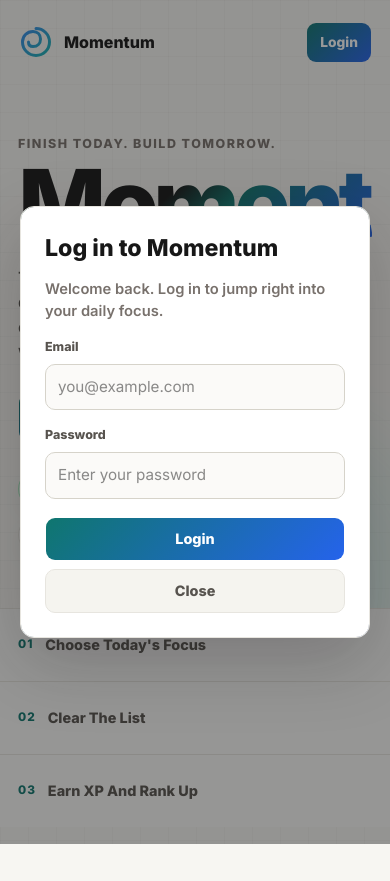
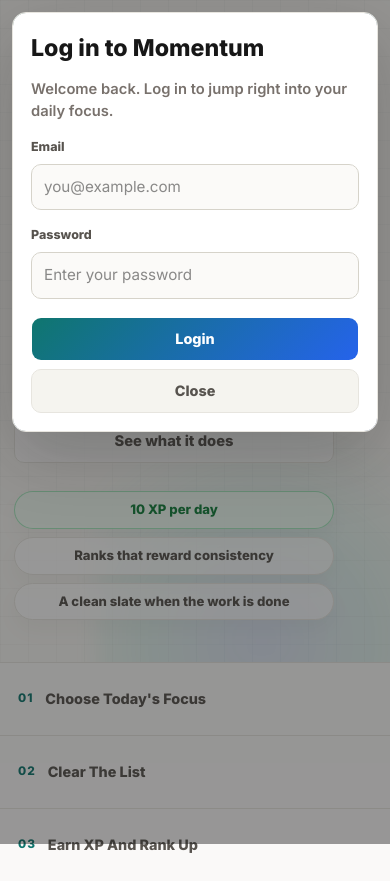
Before and after one commit to Chibbs13/todo-react, a React (Vite) app in the folder client/: page / in a window 390 px wide. Both pictures are taken after a click on the button "Login". Before the commit the page ends 844 px from the top, so only its background shows below. Built offline with nearby package versions, Linux system fonts and the light colour scheme; no server answers.

Commit message:
add try it free button for testing

```diff
--- a/client/src/App.css
+++ b/client/src/App.css
@@ -190,6 +190,12 @@
   font-weight: 850;
 }
 
+.landing-nav-actions {
+  display: flex;
+  align-items: center;
+  gap: 8px;
+}
+
 .landing-logo {
   width: 36px;
   height: 36px;
@@ -218,6 +224,16 @@
 .landing-nav-button {
   padding: 9px 13px;
   font-size: 0.86rem;
+}
+
+.landing-nav-secondary {
+  border-color: #e7e5df;
+  background: rgba(255, 255, 255, 0.78);
+  color: #57534e;
+}
+
+.landing-nav-secondary:hover {
+  color: #171717;
 }
 
 .landing-primary-button {
@@ -1324,6 +1340,7 @@
   justify-content: center;
   padding: 20px;
   background: rgba(23, 23, 23, 0.44);
+  overflow-y: auto;
 }
 
 .task-modal,
@@ -1331,6 +1348,7 @@
   position: relative;
   overflow: hidden;
   width: 100%;
+  max-height: calc(100vh - 40px);
   border: 1px solid #e7e5df;
   border-radius: 14px;
   background:
@@ -1352,6 +1370,7 @@
 .account-modal {
   max-width: 460px;
   padding: 24px;
+  overflow-y: auto;
 }
 
 .account-modal-copy {
@@ -1814,6 +1833,14 @@
     font-size: clamp(4.4rem, 24vw, 7rem);
   }
 
+  .landing-copy p:not(.landing-eyebrow) {
+    width: min(100%, 620px);
+  }
+
+  .landing-hook-row {
+    max-width: 620px;
+  }
+
   .landing-preview-band {
     grid-template-columns: 1fr;
   }
@@ -1881,6 +1908,10 @@
     opacity: 1;
   }
 
+  .level-card {
+    min-height: 0;
+  }
+
   .category-add-button {
     width: auto;
     margin-top: 10px;
@@ -1907,6 +1938,68 @@
 }
 
 @media (max-width: 620px) {
+  .landing-hero {
+    padding: 18px 14px 42px;
+  }
+
+  .landing-nav {
+    gap: 12px;
+    margin-bottom: 58px;
+  }
+
+  .landing-nav-actions {
+    flex: 0 0 auto;
+    gap: 6px;
+  }
+
+  .landing-nav-button {
+    padding: 9px 10px;
+    font-size: 0.8rem;
+  }
+
+  .landing-brand {
+    min-width: 0;
+  }
+
+  .landing-copy h1 {
+    font-size: clamp(3.55rem, 21vw, 5.8rem);
+    line-height: 0.9;
+  }
+
+  .landing-copy p:not(.landing-eyebrow) {
+    margin-top: 18px;
+    font-size: 1rem;
+  }
+
+  .landing-actions {
+    align-items: stretch;
+    flex-direction: column;
+    gap: 10px;
+    width: min(100%, 320px);
+  }
+
+  .landing-primary-button,
+  .landing-secondary-button {
+    width: 100%;
+    min-height: 44px;
+  }
+
+  .landing-secondary-button {
+    border: 1px solid #e7e5df;
+    border-radius: 10px;
+    background: rgba(255, 255, 255, 0.72);
+  }
+
+  .landing-hook-row {
+    flex-direction: column;
+    width: min(100%, 320px);
+  }
+
+  .landing-hook-row span {
+    justify-content: center;
+    text-align: center;
+  }
+
   .app-nav {
     align-items: stretch;
     flex-direction: column;
@@ -1941,6 +2034,22 @@
     flex-direction: column;
   }
 
+  .task-overlay {
+    align-items: flex-start;
+    padding: 12px;
+  }
+
+  .task-modal,
+  .category-modal {
+    max-height: calc(100vh - 24px);
+  }
+
+  .task-modal-content,
+  .category-modal-content,
+  .account-modal {
+    padding: 18px;
+  }
+
   .modal-actions {
     flex-direction: column;
   }
--- a/client/src/App.jsx
+++ b/client/src/App.jsx
@@ -21,6 +21,82 @@
   { id: "diamond", label: "Diamond", minXp: 300, nextXp: null, Icon: Gem },
 ];
 const SESSION_DURATION_MS = 10 * 60 * 1000;
+const RAW_API_BASE_URL = (import.meta.env.VITE_API_URL || "").replace(
+  /\/$/,
+  "",
+);
+const API_BASE_URL = /^https?:\/\//.test(RAW_API_BASE_URL)
+  ? RAW_API_BASE_URL
+  : "";
+const USE_LOCAL_DEMO_AUTH = !API_BASE_URL && !import.meta.env.DEV;
+
+function getApiEndpoint(path) {
+  if (API_BASE_URL) return `${API_BASE_URL}${path}`;
+  if (import.meta.env.DEV) return path;
+
+  return null;
+}
+
+function getLocalDemoAccounts() {
+  const savedAccounts = localStorage.getItem("momentumDemoAccounts");
+
+  if (!savedAccounts) return [];
+
+  try {
+    const accounts = JSON.parse(savedAccounts);
+    return Array.isArray(accounts) ? accounts : [];
+  } catch {
+    return [];
+  }
+}
+
+function saveLocalDemoAccounts(accounts) {
+  localStorage.setItem("momentumDemoAccounts", JSON.stringify(accounts));
+}
+
+function createLocalDemoUser({ name, email, password }) {
+  const normalizedEmail = email.trim().toLowerCase();
+  const accounts = getLocalDemoAccounts();
+  const existingAccount = accounts.find(
+    (account) => account.email === normalizedEmail,
+  );
+
+  if (existingAccount) {
+    throw new Error("An account with that email already exists.");
+  }
+
+  const user = {
+    id:
+      window.crypto?.randomUUID?.() ||
+      `demo-${Date.now()}-${Math.round(Math.random() * 100000)}`,
+    name: name.trim(),
+    email: normalizedEmail,
+    createdAt: new Date().toISOString(),
+  };
+
+  saveLocalDemoAccounts([...accounts, { ...user, password }]);
+
+  return user;
+}
+
+function loginLocalDemoUser({ email, password }) {
+  const normalizedEmail = email.trim().toLowerCase();
+  const accounts = getLocalDemoAccounts();
+  const account = accounts.find(
+    (item) => item.email === normalizedEmail && item.password === password,
+  );
+
+  if (!account) {
+    throw new Error("Account not found.");
+  }
+
+  return {
+    id: account.id,
+    name: account.name,
+    email: account.email,
+    createdAt: account.createdAt,
+  };
+}
 
 function normalizeCategory(category) {
   return category === "All Tasks" ? GENERAL_CATEGORY : category;
@@ -32,6 +108,10 @@
 
 function getTodayKey() {
   return new Date().toLocaleDateString("en-CA");
+}
+
+function isValidEmail(email) {
+  return /^[^\s@]+@[^\s@]+\.[^\s@]+$/.test(email);
 }
 
 function getStoredSession() {
@@ -285,6 +365,27 @@
     setAccountError("");
   }
 
+  function startGuestSession() {
+    const guestUser = {
+      id:
+        window.crypto?.randomUUID?.() ||
+        `guest-${Date.now()}-${Math.round(Math.random() * 100000)}`,
+      name: "Guest",
+      email: "",
+      isGuest: true,
+      createdAt: new Date().toISOString(),
+    };
+    const nextSession = {
+      user: guestUser,
+      expiresAt: Date.now() + SESSION_DURATION_MS,
+    };
+
+    localStorage.setItem("momentumAccount", JSON.stringify(guestUser));
+    localStorage.setItem("momentumSession", JSON.stringify(nextSession));
+    setAccountSession(nextSession);
+    openPlanner();
+  }
+
   function closeAccountPrompt() {
     setIsAccountPromptOpen(false);
     setAccountName("");
@@ -297,12 +398,34 @@
     event.preventDefault();
 
     setAccountError("");
+
+    if (!isValidEmail(accountEmail.trim())) {
+      setAccountError("Enter a valid email address.");
+      return;
+    }
+
     setIsCreatingAccount(true);
 
     try {
-      const response = await fetch(
+      const endpoint = getApiEndpoint(
         accountMode === "signup" ? "/api/signup" : "/api/login",
-        {
+      );
+      let user;
+
+      if (USE_LOCAL_DEMO_AUTH) {
+        user =
+          accountMode === "signup"
+            ? createLocalDemoUser({
+                name: accountName,
+                email: accountEmail,
+                password: accountPassword,
+              })
+            : loginLocalDemoUser({
+                email: accountEmail,
+                password: accountPassword,
+              });
+      } else {
+        const response = await fetch(endpoint, {
           method: "POST",
           headers: { "Content-Type": "application/json" },
           body: JSON.stringify({
@@ -310,8 +433,7 @@
             email: accountEmail,
             password: accountPassword,
           }),
-        },
-      );
+        });
         const payload = await response.json();
 
         if (!response.ok) {
@@ -323,12 +445,15 @@
           );
         }
 
+        user = payload.user;
+      }
+
       const nextSession = {
-        user: payload.user,
+        user,
         expiresAt: Date.now() + SESSION_DURATION_MS,
       };
 
-      localStorage.setItem("momentumAccount", JSON.stringify(payload.user));
+      localStorage.setItem("momentumAccount", JSON.stringify(user));
       localStorage.setItem("momentumSession", JSON.stringify(nextSession));
       setAccountSession(nextSession);
       closeAccountPrompt();
@@ -599,6 +724,7 @@
               <span>Momentum</span>
             </div>
 
+            <div className="landing-nav-actions">
               <button
                 className="landing-nav-button"
                 type="button"
@@ -606,6 +732,14 @@
               >
                 {accountSession ? "My Account" : "Login"}
               </button>
+              <button
+                className="landing-nav-button landing-nav-secondary"
+                type="button"
+                onClick={startGuestSession}
+              >
+                Try It Free
+              </button>
+            </div>
           </nav>
 
           <div className="landing-copy">
@@ -654,7 +788,11 @@
               aria-labelledby="account-modal-title"
               onClick={(event) => event.stopPropagation()}
             >
-              <form className="task-modal-form" onSubmit={submitAccountForm}>
+              <form
+                className="task-modal-form"
+                onSubmit={submitAccountForm}
+                noValidate
+              >
                 <div className="task-modal-header">
                   <h2 className="modal-title" id="account-modal-title">
                     {accountMode === "signup"
@@ -693,7 +831,9 @@
                   <span className="modal-label">Email</span>
                   <input
                     className="modal-title-input"
-                    type="email"
+                    type="text"
+                    inputMode="email"
+                    autoComplete="email"
                     value={accountEmail}
                     onChange={(event) => setAccountEmail(event.target.value)}
                     placeholder="you@example.com"
```
Lines whose indentation alone changed are shown as unchanged.
